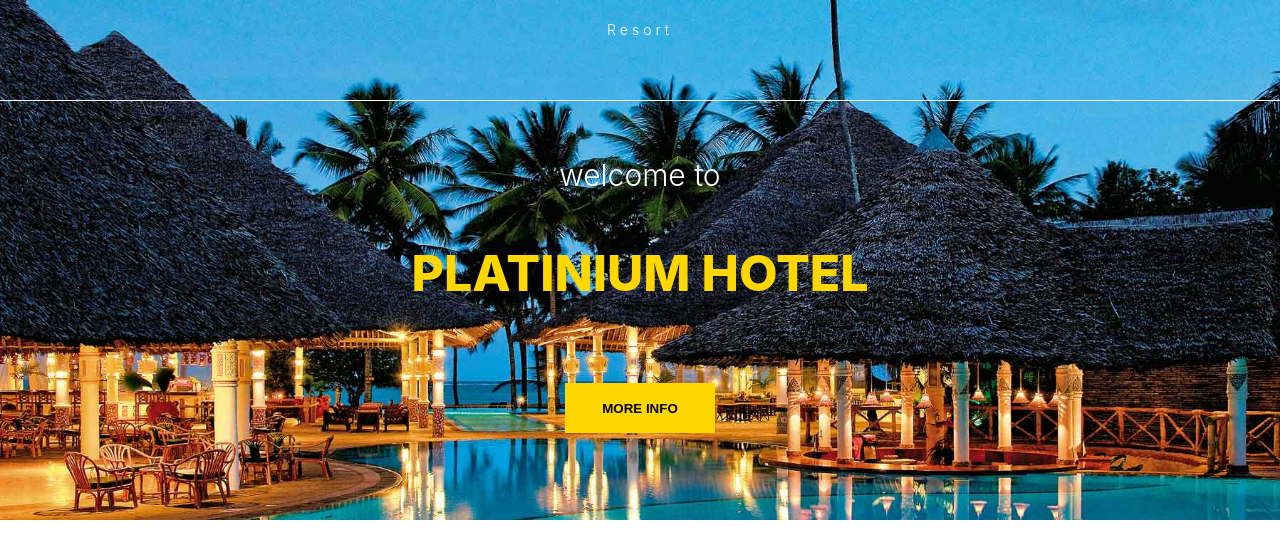
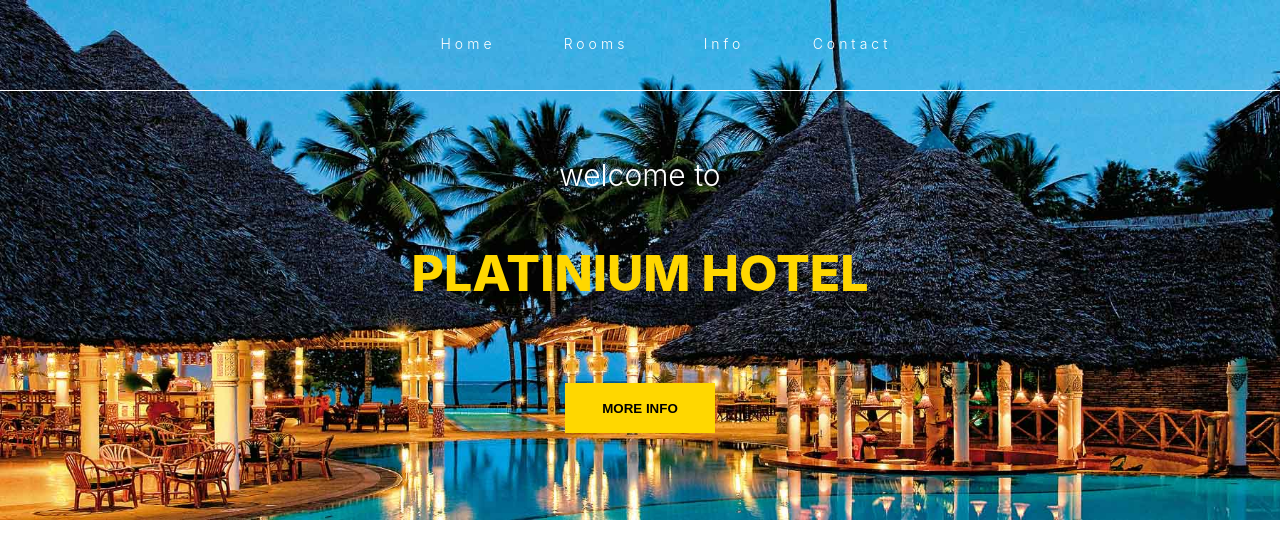
Before and after one commit to Sworzen1/hotel, a React (Create React App) app: page / in a window 1280 px wide. Shown: the top 558 px of the page. Built offline with nearby package versions, Linux system fonts and the light colour scheme.

Commit message:
New styles for Nav component

```diff
--- a/src/Nav.js
+++ b/src/Nav.js
@@ -7,7 +7,7 @@ const useStyles = makeStyles({
     zIndex: 3,
     position: "fixed",
     width: "100%",
-    height: "100px",
+    height: "90px",
     borderBottom: "1px solid white",
     color: "white"
   },
@@ -22,6 +22,24 @@ const useStyles = makeStyles({
     fontWeight: 300,
     letterSpacing: "4px"
   },
+  menu:{
+    position:"relative",
+    display:"flex",
+    justifyContent:"space-around",
+    alignItems:"center",
+    width:"40vw",
+    listStyle:"none",
+
+  },
+  li:{
+    height:"60px",
+    width:"110px",
+    cursor:"pointer",
+    "&:hover":{
+      backgroundColor:"white",
+      color:"black"
+    }
+  }
 
 
 });
@@ -33,7 +51,20 @@ const Nav = () => {
     <div className={classes.nav}>
 
       <div className={classes.brand}>
-        <span>Resort</span>
+        <ul className={classes.menu}>
+          <li className={classes.li}>
+            Home
+          </li>
+          <li className={classes.li}>
+            Rooms
+          </li>
+          <li className={classes.li}>
+            Info
+          </li>
+          <li className={classes.li}>
+            Contact
+          </li>
+        </ul>
       </div>
 
     </div>
```
